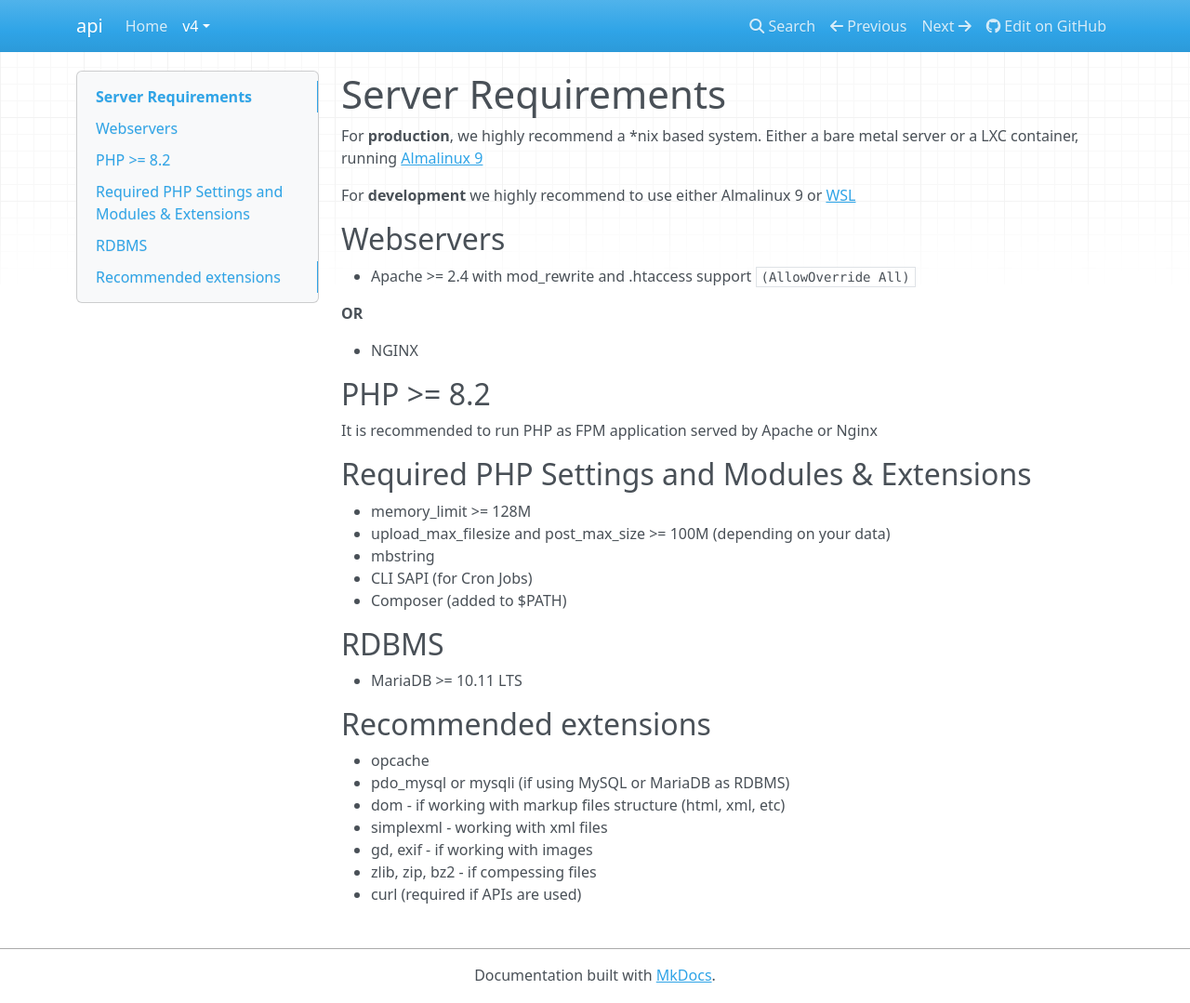
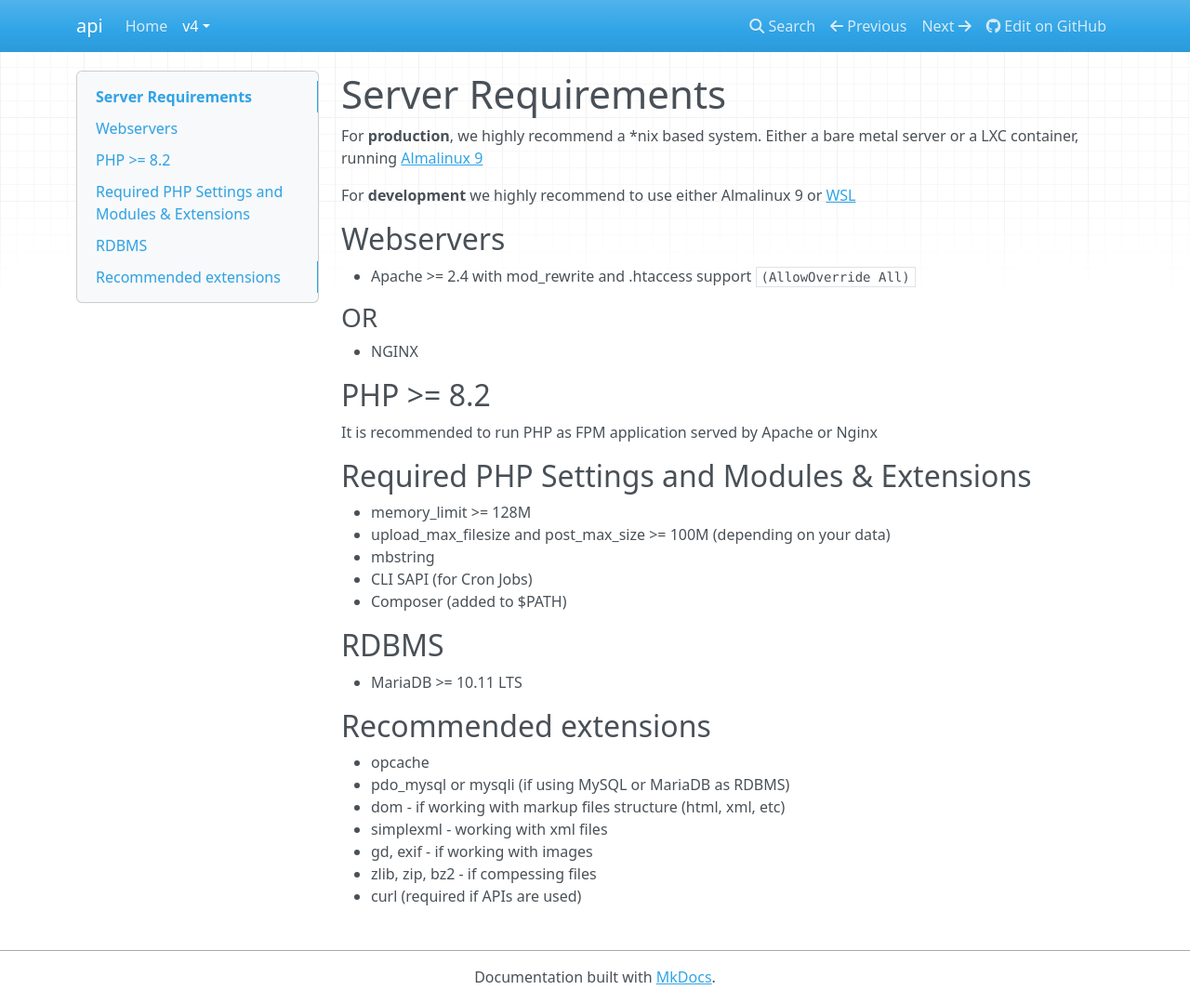
Before and after one commit to dotkernel/api, an MkDocs documentation site: the page built from docs/book/v4/introduction/server-requirements.md, in a window 1280 px wide and 1079 px high. Shown: the whole window at 93% size. Built offline with MkDocs 1.6.1, drawn with Linux system fonts in a browser that asks for light colours; nearby versions of some CDN libraries.

```diff
--- a/docs/book/v4/introduction/server-requirements.md
+++ b/docs/book/v4/introduction/server-requirements.md
@@ -9,9 +9,9 @@ For **development** we highly recommend to use either Almalinux 9 or [WSL](https
 
 * Apache >= 2.4 with mod_rewrite and .htaccess support `(AllowOverride All)`
 
- **OR**
+### OR
 
- * NGINX
+* NGINX
 
 ## PHP >= 8.2
 
```
